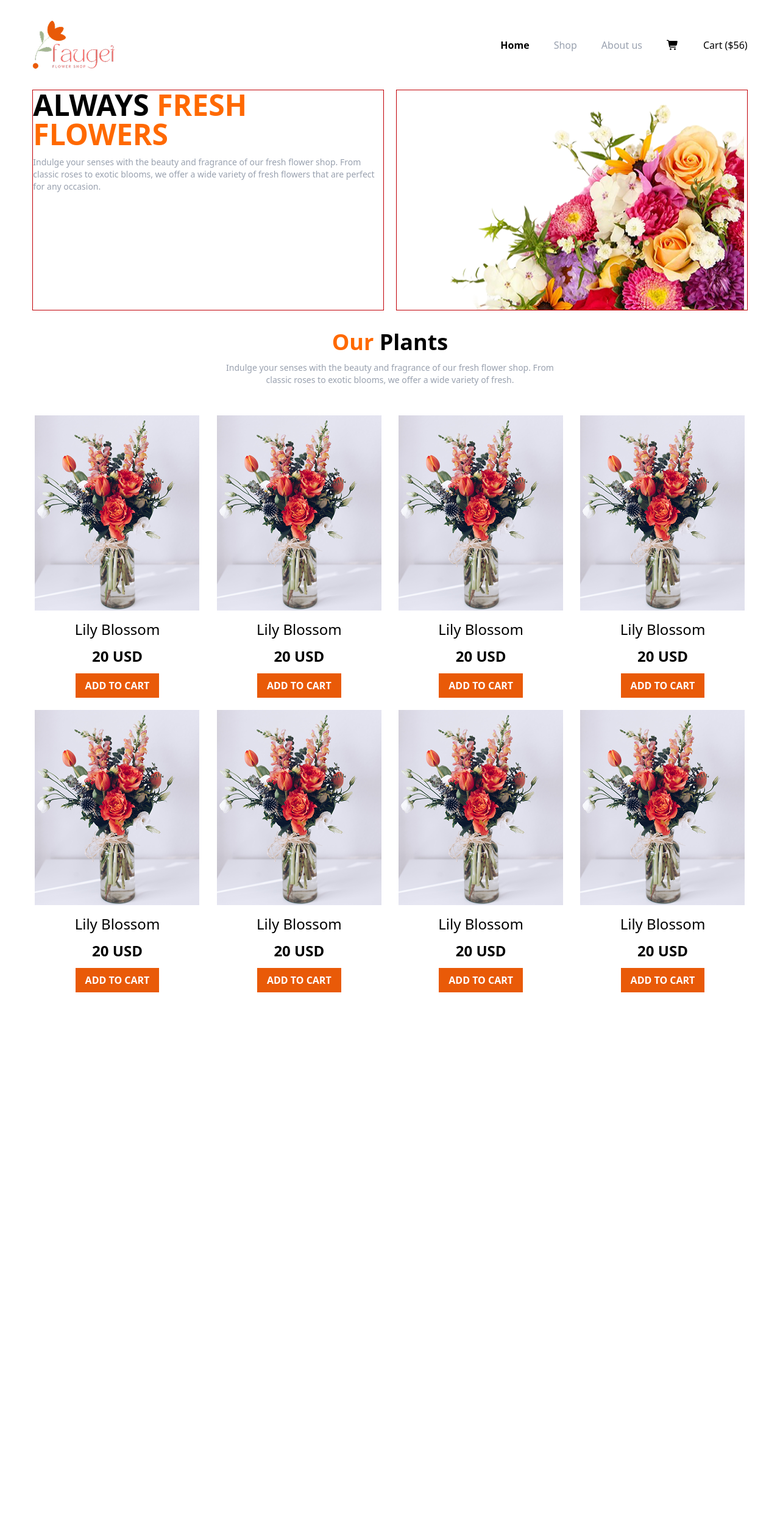
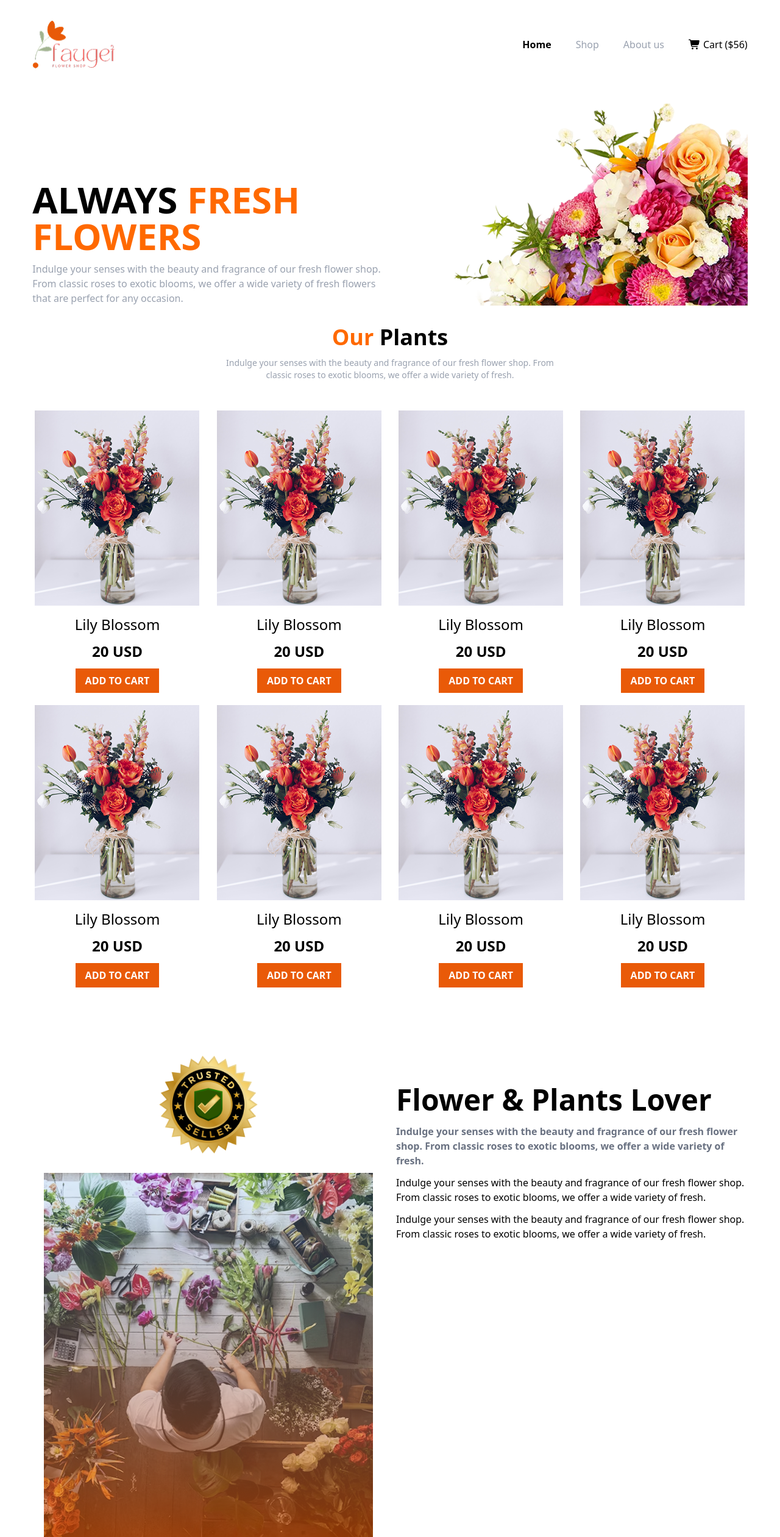
Before and after one commit to rimpakasundi07/Faugei-Flower-Shop, a plain HTML site: page index.html in a window 1280 px wide. Shown: the whole page at 61% size. Before the commit the page ends 1707 px from the top, so only its background shows below. Drawn offline with nearby package versions, Linux system fonts and the light colour scheme.

Commit message:
Add flower store section with trusted badge image

```diff
--- a/index.html
+++ b/index.html
@@ -8,30 +8,47 @@
        <!-- tailwind link -->
        <script src="https://cdn.jsdelivr.net/npm/@tailwindcss/browser@4"></script>
 
+
        <!-- font awesome link -->
         <link rel="stylesheet" href="https://cdnjs.cloudflare.com/ajax/libs/font-awesome/7.0.0/css/all.min.css" integrity="sha512-DxV+EoADOkOygM4IR9yXP8Sb2qwgidEmeqAEmDKIOfPRQZOWbXCzLC6vjbZyy0vPisbH2SyW27+ddLVCN+OMzQ==" crossorigin="anonymous" referrerpolicy="no-referrer" />
+
 
         <!-- google font link -->
             <link rel="preconnect" href="https://fonts.googleapis.com">
        <link rel="preconnect" href="https://fonts.gstatic.com" crossorigin>
        <link href="https://fonts.googleapis.com/css2?family=Noto+Serif:ital,wght@0,100..900;1,100..900&display=swap" rel="stylesheet">
 
+        <script>
+    tailwind.config = {
+      theme: {
+        extend: {
+
+            fontFamily: {
+  noto: ['"Noto Serif"', 'serif'],
+}
+
+
+        }
+      }
+    }
+  </script>
 
 </head>
-<body>
+<body class="font-noto">
     <!-- Navbar section start here -->
      <div class="flex items-center justify-between w-11/12 mx-auto my-8">
         <div>
-             <img src="assets/logo.png" alt="">
+             <img src="assets/logo.png" class="lg:w-[135px] lg:h-[82px]  w-[63px] h-[38px]" alt="">
         </div>
 
     <div class=" ">
         <ul class="flex items-center justify-center gap-10 text-gray-400 text-base font-medium">
-            <li class="text-black font-bold ">Home</li>
-            <li class=" hover:text-black">Shop</li>
-            <li class=" hover:text-black">About us</li>
-            <i class="fa-solid fa-cart-shopping text-black"></i>
-            <span class="text-black font-medium">Cart ($56)</span>
+            <li class="text-black font-bold lg:block hidden ">Home</li>
+            <li class=" hover:text-black  lg:block hidden ">Shop</li>
+            <li class=" hover:text-black  lg:block hidden ">About us</li>
+
+
+            <span class="text-black font-medium"><i class="fa-solid fa-cart-shopping mr-1"></i>Cart ($56)</span>
 
             </li>
         </ul>
@@ -42,16 +59,16 @@
 
     <!-- banner section start here -->
      <div class="w-11/12 mx-auto ">
-        <div class="flex gap-5 ">
+        <div class="grid grid-cols-1 lg:grid-cols-2  items-end gap-5 ">
               <!-- lefy side div  -->
-        <div class="space-y-3 border w-1/2 border-red-700">
-            <p class="lg:text-5xl font-semibold  text-xl font-family:'Noto Serif' "> ALWAYS<span class="text-orange-500"> FRESH<br>FLOWERS </span></p>
-            <p class="text-sm text-gray-400"> Indulge your senses with the beauty and fragrance of our fresh flower shop. From classic roses to exotic blooms, we offer a wide variety of fresh flowers that are perfect for any occasion. </p>
+        <div class="space-y-3  ">
+            <p class="lg:text-6xl font-bold font-noto  text-xl"> ALWAYS<span class="text-orange-500"> FRESH<br>FLOWERS </span></p>
+            <p class="text-base text-gray-400 text-"> Indulge your senses with the beauty and fragrance of our fresh flower shop. From classic roses to exotic blooms, we offer a wide variety of fresh flowers that are perfect for any occasion. </p>
          </div>
 
          <!-- right side div -->
-        <div class="border w-1/2 border-red-700 justify-end ">
-            <img class="h-[360px] w-[570px]" src="assets/hero-flower.png" alt="">
+        <div class="flex justify-end ">
+            <img class=" " src="assets/hero-flower.png" alt="">
         </div>
 
 
@@ -199,6 +216,31 @@
 
      <!-- Our Plants section end here -->
 
+     <!-- Flower & Plants Lover section start here -->
+      <div class="w-11/12 mx-auto grid grid-cols-1 lg:grid-cols-2 gap-5">
+        <!-- left side div -->
+        <div>
+            <img src="assets/trusted-badge.png" class="mx-auto h-56" alt="">
+            <img src="assets/flower-store.png" class="mx-auto" alt="">
+
+        </div>
+        <!-- right side div -->
+        <div class="py-20">
+            <h2 class="text-xl lg:text-5xl font-semibold"> Flower & Plants Lover</h2>
+            <ul class="space-y-3 py-4" type="">
+                <li class="text-gray-500 font-semibold"> Indulge your senses with the beauty and fragrance of our fresh flower shop. From classic roses to exotic blooms, we offer a wide variety of fresh.</li>
+                <li> Indulge your senses with the beauty and fragrance of our fresh flower shop. From classic roses to exotic blooms, we offer a wide variety of fresh.</li>
+                <li>Indulge your senses with the beauty and fragrance of our fresh flower shop. From classic roses to exotic blooms, we offer a wide variety of fresh. </li>
+            </ul>
+
+        </div>
+
+
+      </div>
+     <!-- Flower & Plants Lover section end here -->
+
+
+
 
 
 
```
